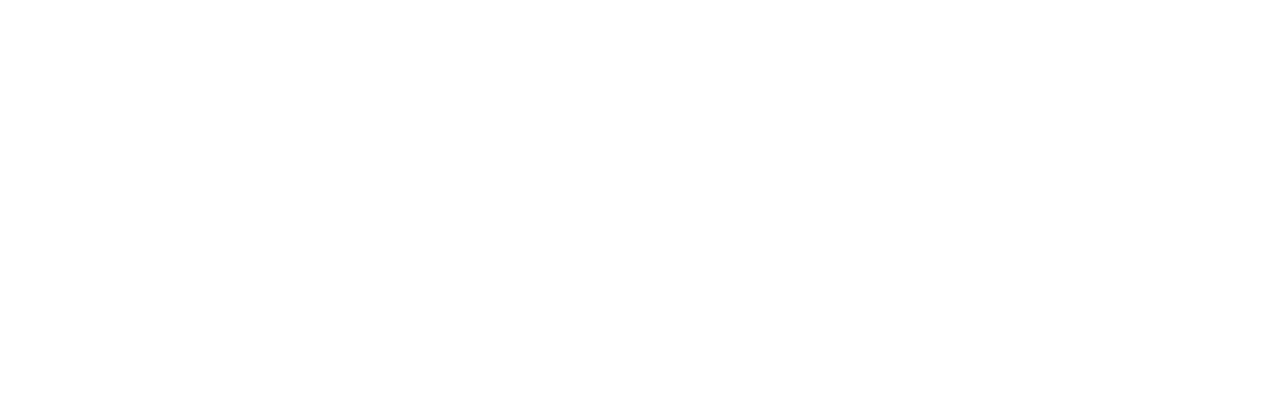
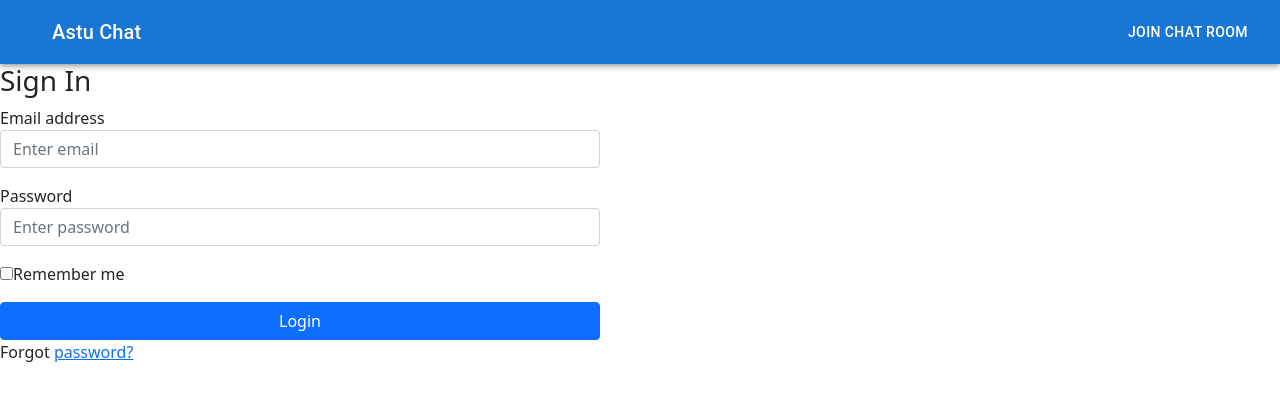
Before and after one commit to danielddemissie/chatASTU, a React (Create React App) app in the folder front-end/: page /login in a window 1280 px wide. Before the commit this address had no page. Shown: the top 400 px of the page. Built offline with nearby package versions, Linux system fonts and the light colour scheme.

Commit message:
changed commit

```diff
--- a/front-end/package.json
+++ b/front-end/package.json
@@ -10,6 +10,7 @@
     "@testing-library/jest-dom": "^5.16.4",
     "@testing-library/react": "^13.2.0",
     "@testing-library/user-event": "^13.5.0",
+    "axios": "^0.27.2",
     "bootstrap": "^5.1.3",
     "react": "^18.1.0",
     "react-dom": "^18.1.0",
--- /dev/null
+++ b/front-end/src/App.css
@@ -0,0 +1,3 @@
+.loginpage {
+	width: 600px;
+}
--- a/front-end/src/App.js
+++ b/front-end/src/App.js
@@ -1,19 +1,18 @@
-import { ClassNames } from "@emotion/react";
 import React from "react";
 import { Routes, Route } from "react-router-dom";
 import HomePage from "./View/HomePage";
-import CssBaseline from "@mui/material/CssBaseline";
-import Box from "@mui/material/Box";
-import Container from "@mui/material/Container";
-import LoginModal from "./Components/LoginModal";
-import UserPage from "./View/UserPage";
+import ChatRoomPage from "./View/ChatRoomPage";
+import LoginPage from "./View/LoginPage";
+import SignupPage from "./View/SignupPage";
 
 function App() {
 	return (
 		<>
 			<Routes>
 				<Route path="/" exact element={<HomePage />} />
-				<Route path="/userpage" exact element={<UserPage />} />
+				<Route path="/login" exact element={<LoginPage />} />
+				<Route path="/chatpage" exact element={<ChatRoomPage />} />
+				<Route path="/signup" exact element={<SignupPage />} />
 			</Routes>
 		</>
 	);
--- a/front-end/src/Components/NavBar.jsx
+++ b/front-end/src/Components/NavBar.jsx
@@ -6,65 +6,25 @@
 import Button from "@mui/material/Button";
 import IconButton from "@mui/material/IconButton";
 import MenuIcon from "@mui/icons-material/Menu";
-import LoginModal from "./LoginModal";
-import SignupModal from "./SignupModal";
 
-export default function NavigationBar() {
+export default function NavBar() {
 	return (
-		<>
-			<nav className="navbar navbar-expand-lg bg-dark">
-				<div className="container-fluid">
-					<button
-						className="navbar-toggler"
-						type="button"
-						data-mdb-toggle="collapse"
-						data-mdb-target="#navbarSupportedContent"
-						aria-controls="navbarSupportedContent"
-						aria-expanded="false"
-						aria-label="Toggle navigation"
-					>
-						<i className="fas fa-bars"></i>
-					</button>
-
-					<div className="collapse navbar-collapse" id="navbarSupportedContent">
-						<a className="navbar-brand mt-2 mt-lg-0" href="#">
-							<img
-								src="https://mdbcdn.b-cdn.net/img/logo/mdb-transaprent-noshadows.webp"
-								height="15"
-								alt="MDB Logo"
-								loading="lazy"
-							/>
-						</a>
-						<ul className="navbar-nav me-auto mb-2 mb-lg-0">
-							<li className="nav-item  text-light">
-								<a className="nav-link" href="#">
-									Home
-								</a>
-							</li>
-							<li className="nav-item  text-light">
-								<a className="nav-link" href="#">
-									About
-								</a>
-							</li>
-							<li className="nav-item  text-light">
-								<a className="nav-link" href="#">
-									Contact
-								</a>
-							</li>
-						</ul>
-					</div>
-
-					<div className="d-flex align-items-center">
-						<div className="">
-							<LoginModal />
-						</div>
-						<div style={{ width: "10px" }}></div>
-						<div className="ml-4">
-							<SignupModal />
-						</div>
-					</div>
-				</div>
-			</nav>
-		</>
+		<Box sx={{ flexGrow: 1 }}>
+			<AppBar position="static">
+				<Toolbar>
+					<IconButton
+						size="large"
+						edge="start"
+						color="inherit"
+						aria-label="menu"
+						sx={{ mr: 2 }}
+					></IconButton>
+					<Typography variant="h6" component="div" sx={{ flexGrow: 1 }}>
+						Astu Chat
+					</Typography>
+					<Button color="inherit">JOIN CHAT ROOM</Button>
+				</Toolbar>
+			</AppBar>
+		</Box>
 	);
 }
--- /dev/null
+++ b/front-end/src/View/ChatRoomPage.jsx
@@ -0,0 +1,7 @@
+import React from "react";
+
+function ChatRoomPage() {
+	return <div>ChatRoomPage</div>;
+}
+
+export default ChatRoomPage;
--- a/front-end/src/View/HomePage.jsx
+++ b/front-end/src/View/HomePage.jsx
@@ -1,19 +1,11 @@
 import React from "react";
 import { Box } from "rebass";
+import Navbar from "../Components/NavBar";
 import NavigationBar from "../Components/NavBar";
 const HomePage = () => {
 	return (
 		<>
-			<NavigationBar />
-			<iframe
-				width="560"
-				height="315"
-				src={"https://www.youtube.com/embed/z60hjdk7Y8c"}
-				title="YouTube video player"
-				frameborder="0"
-				allow="accelerometer; autoplay; clipboard-write; encrypted-media; gyroscope; picture-in-picture"
-				allowfullscreen
-			></iframe>
+			<Navbar />
 		</>
 	);
 };
--- /dev/null
+++ b/front-end/src/View/LoginPage.jsx
@@ -0,0 +1,61 @@
+import NavBar from "../Components/NavBar";
+
+// function LoginPage() {
+// 	return (
+// 		<>
+// 			<NavBar />
+// 			LoginPage
+// 		</>
+// 	);
+// }
+import "../App.css";
+import React, { Component } from "react";
+const LoginPage = () => {
+	return (
+		<>
+			<NavBar />
+			<div className="loginpage">
+				<form>
+					<h3>Sign In</h3>
+					<div className="mb-3">
+						<label>Email address</label>
+						<input
+							type="email"
+							className="form-control"
+							placeholder="Enter email"
+						/>
+					</div>
+					<div className="mb-3">
+						<label>Password</label>
+						<input
+							type="password"
+							className="form-control"
+							placeholder="Enter password"
+						/>
+					</div>
+					<div className="mb-3">
+						<div className="custom-control custom-checkbox">
+							<input
+								type="checkbox"
+								className="custom-control-input"
+								id="customCheck1"
+							/>
+							<label className="custom-control-label" htmlFor="customCheck1">
+								Remember me
+							</label>
+						</div>
+					</div>
+					<div className="d-grid">
+						<button type="submit" className="btn btn-primary">
+							Login
+						</button>
+					</div>
+					<p className="forgot-password text-right">
+						Forgot <a href="#">password?</a>
+					</p>
+				</form>
+			</div>
+		</>
+	);
+};
+export default LoginPage;
--- /dev/null
+++ b/front-end/src/View/SignupPage.jsx
@@ -0,0 +1,13 @@
+import React from "react";
+import NavBar from "../Components/NavBar";
+
+function SignupPage() {
+	return (
+		<>
+			<NavBar />
+			SignupPage
+		</>
+	);
+}
+
+export default SignupPage;
--- a/front-end/src/View/UserPage.jsx
+++ /dev/null
@@ -1,7 +0,0 @@
-import React from "react";
-
-const UserPage = () => {
-	return <div>UserPage</div>;
-};
-
-export default UserPage;
```
Also changed, not shown: front-end/src/Components/ChatPage.jsx (added, +118 -0 lines), front-end/src/View/ChatRoom.jsx (deleted, +0 -7 lines), front-end/src/View/PublicChatRoom.jsx (deleted, +0 -7 lines).
